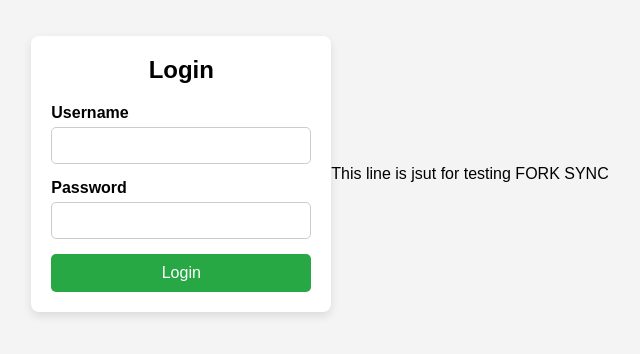
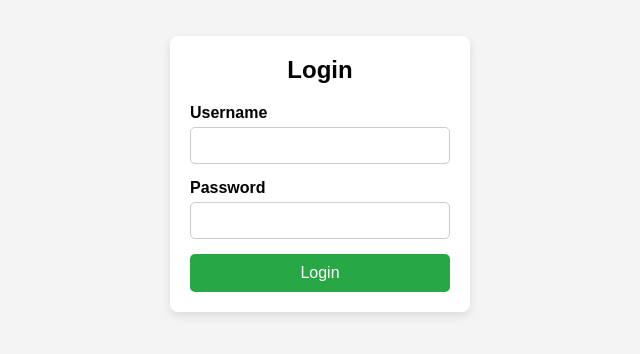
Before and after one commit to alinoaman/fork-testing, a plain HTML site: page index.html in a window 1280 px wide. Shown: the part 226-580 px from the top of the page, without its empty margins (320-960 px from the left). Drawn offline with Linux system fonts and the light colour scheme.

Commit message:
Update index.html

```diff
--- a/index.html
+++ b/index.html
@@ -81,6 +81,5 @@
             <button type="submit">Login</button>
         </form>
     </div>
-    <p> This line is jsut for testing FORK SYNC</p>
 </body>
 </html>
```
